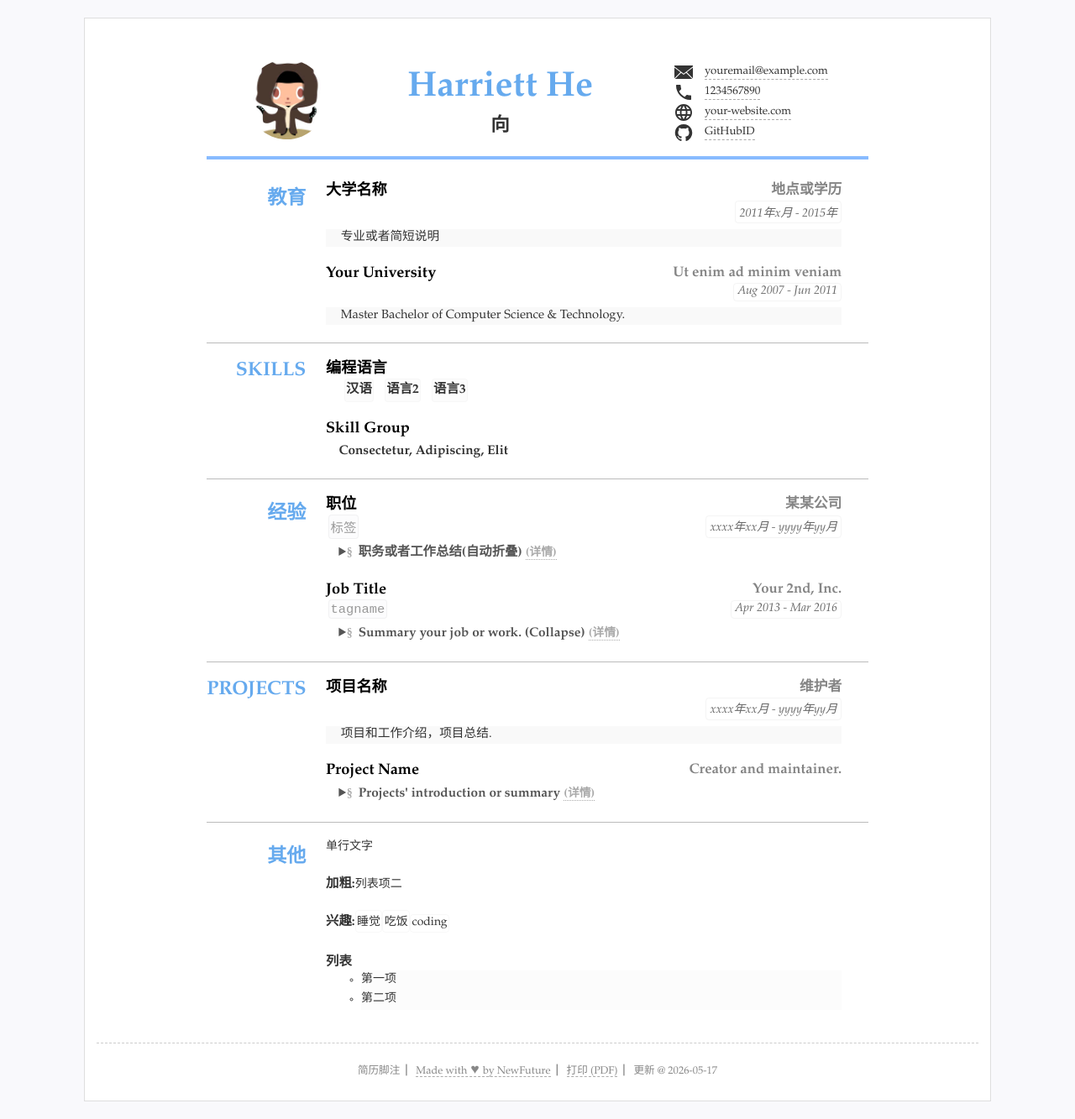
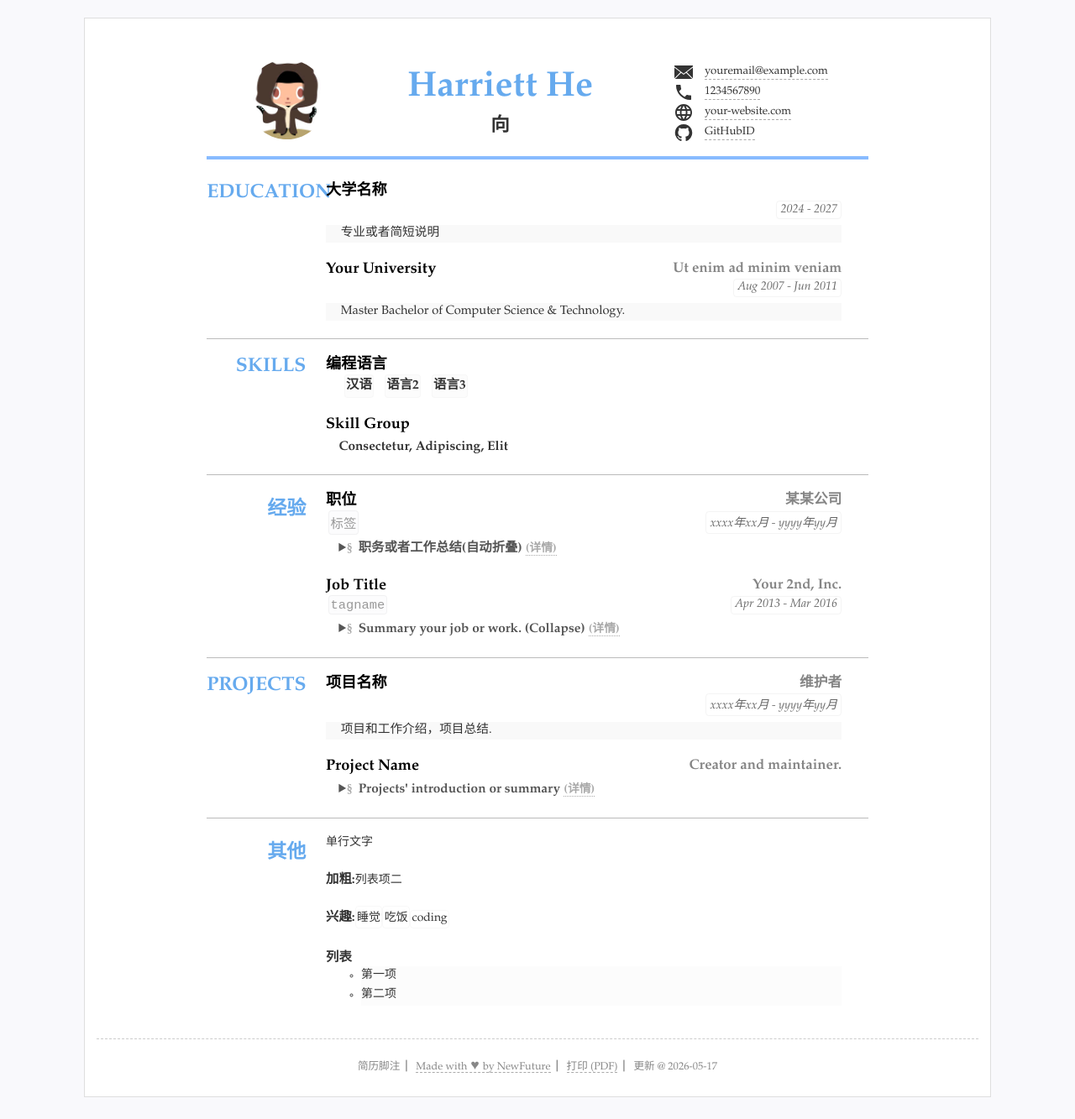
Before and after one commit to cuiyayahh/cvv, a Jekyll site: the page built from index.html, in a window 1280 px wide. Shown: the whole page at 84% size. Built offline with Jekyll 4.4.1, drawn with Linux system fonts in a browser that asks for light colours.

Commit message:
Update resume.yml

```diff
--- a/_data/resume.yml
+++ b/_data/resume.yml
@@ -28,11 +28,11 @@ contact: #联系方式连接等3~5行
 #main下面是主体内容，类别条数不限
 main: #简历主要内容，
 - type: education #类别为ID
-  name: 教育 #显示名称，空则使用type
+  name: EDUCATION #显示名称，空则使用type
   content: #内容基本格式 标题-副标题-日期-详细内容 (都允许空)
   - title: 大学名称
-    duration: "2011年x月 - 2015年"
-    sub: 地点或学历
+    duration: "2024 - 2027"
+    sub:
     detail: 专业或者简短说明
   - title: Your University
     duration: Aug 2007 - Jun 2011
```
